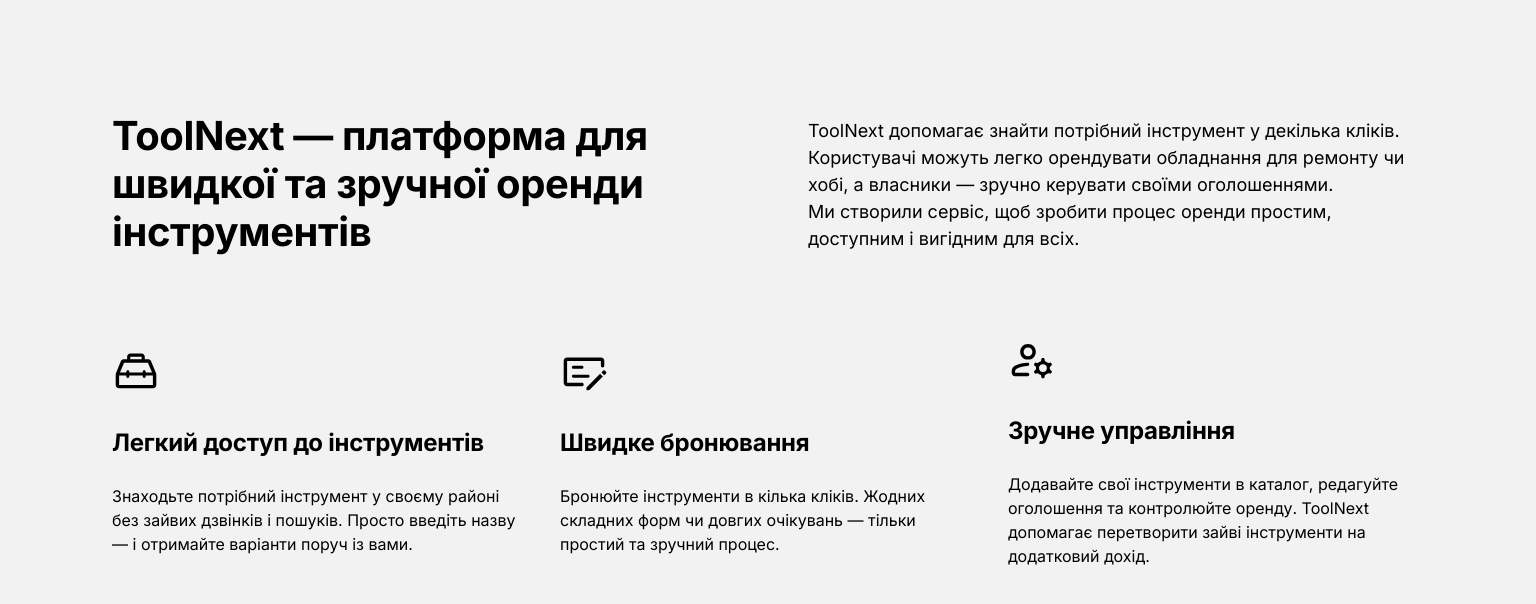
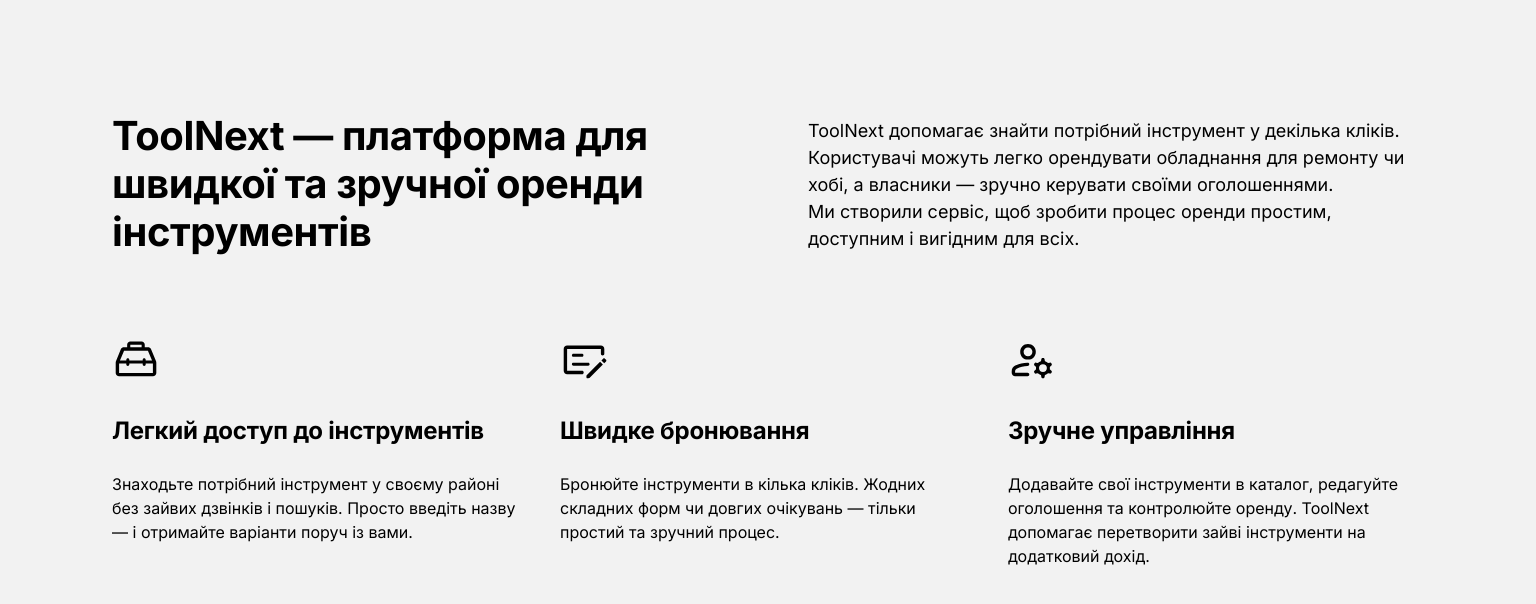
Before and after one commit to Mykhailenko-Oleksandr/tool-next, a Next.js app: page / in a window 1536 px wide. Shown: the top 604 px of the page. Built offline with nearby package versions, Linux system fonts and the light colour scheme.

Commit message:
Fix style

```diff
--- a/components/Benefits/Benefits.module.css
+++ b/components/Benefits/Benefits.module.css
@@ -96,9 +96,6 @@
   }
 
   .benefitsContainer {
-    /* display: flex;
-    flex-wrap: wrap;
-    align-items: center; */
     gap: 80px;
     margin-bottom: 80px;
   }
@@ -113,6 +110,7 @@
     font-size: 18px;
   }
   .benefitsList {
+    align-items: start;
     gap: 32px;
   }
   .benefitsListItem {
```
